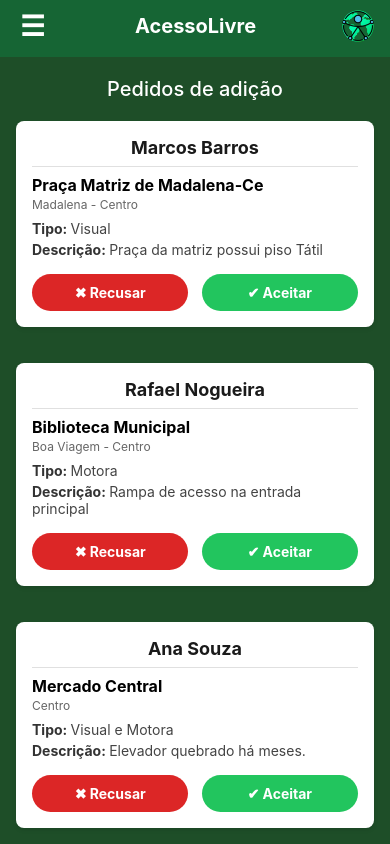
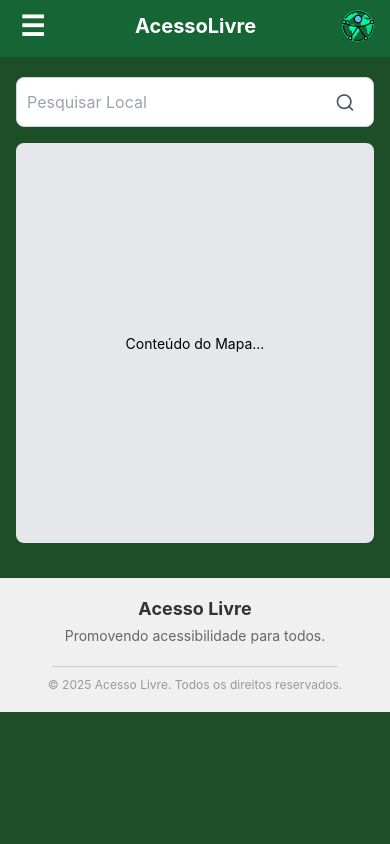
Before and after one commit to Erlanoep13/AcessoLivre-Mobile, a React Native app: screen / in a window 390 px wide. Built offline with nearby package versions, Linux system fonts and the light colour scheme.

Commit message:
feat:Barra de pesquisa e página para o mapa

```diff
--- a/App.jsx
+++ b/App.jsx
@@ -5,19 +5,22 @@ import { SafeAreaProvider } from 'react-native-safe-area-context';
 // Importe as páginas que acabamos de criar
 import { LoginPage } from './src/pages/User/LoginPage';
 import { AddRequestPage } from './src/pages/Admin/AddRequestPage';
+import { MapPage } from './src/pages/User/MapPage';
 
 export default function App() {
   return (
     <SafeAreaProvider>
-      <View style={styles.container}>
+    <View style={styles.container}>
 
         {/* --- TESTE AQUI --- */}
         {/* Descomente a linha da página que você quer ver */}
 
-        {/* <LoginPage /> */}
-        <AddRequestPage />
+        {/* <LoginPage />
 
-      </View>
+        <AddRequestPage /> */}
+        <MapPage />
+
+    </View>
     </SafeAreaProvider>
   );
 }
--- a/package.json
+++ b/package.json
@@ -9,7 +9,7 @@
     "web": "expo start --web"
   },
   "dependencies": {
-    "expo": "~54.0.23",
+    "expo": "^54.0.25",
     "expo-status-bar": "~3.0.8",
     "express": "^5.1.0",
     "react": "19.1.0",
--- /dev/null
+++ b/src/components/SearchBar.jsx
@@ -0,0 +1,111 @@
+import React, { useState } from 'react';
+import { View, TextInput, TouchableOpacity, StyleSheet, Text } from 'react-native';
+import { Feather } from '@expo/vector-icons';
+
+export function SearchBar() {
+  const [texto, setTexto] = useState('');
+  const [mostrarResultados, setMostrarResultados] = useState(false);
+
+  const manipularTexto = (valor) => {
+    setTexto(valor);
+    // Só mostra o dropdown se tiver algo digitado
+    if (valor.length > 0) {
+      setMostrarResultados(true);
+    } else {
+      setMostrarResultados(false);
+    }
+  };
+
+  return (
+    <View style={styles.container}>
+
+      {/* Caixa do Input + Botão */}
+      <View style={styles.inputContainer}>
+        <TextInput
+          style={styles.input}
+          placeholder="Pesquisar Local"
+          placeholderTextColor="#9CA3AF"
+          value={texto}
+          onChangeText={manipularTexto}
+        />
+
+        <TouchableOpacity style={styles.searchButton}>
+          <Feather name="search" size={20} color="#4B5563" />
+        </TouchableOpacity>
+      </View>
+
+      {/* Lista de Resultados (Dropdown) */}
+      {mostrarResultados && (
+        <View style={styles.resultsDropdown}>
+          <TouchableOpacity>
+            <Text style={styles.resultItem}>Resultado Exemplo 1</Text>
+          </TouchableOpacity>
+          <TouchableOpacity>
+            <Text style={styles.resultItem}>Resultado Exemplo 2</Text>
+          </TouchableOpacity>
+          <TouchableOpacity>
+            <Text style={styles.resultItem}>Resultado Exemplo 3</Text>
+          </TouchableOpacity>
+        </View>
+      )}
+
+    </View>
+  );
+}
+
+const styles = StyleSheet.create({
+  container: {
+    width: '100%',
+    marginBottom: 16,
+    position: 'relative',
+    zIndex: 10,
+    paddingHorizontal: 16,
+  },
+  inputContainer: {
+    flexDirection: 'row',
+    alignItems: 'center',
+    backgroundColor: '#FFF',
+    borderRadius: 8,
+    borderWidth: 1,
+    borderColor: '#D1D5DB',
+    height: 50,
+    paddingHorizontal: 10,
+    elevation: 2,
+    shadowColor: '#000',
+    shadowOpacity: 0.05,
+    shadowRadius: 2,
+    shadowOffset: { width: 0, height: 1 },
+  },
+  input: {
+    flex: 1,
+    fontSize: 16,
+    color: '#000',
+    height: '100%',
+  },
+  searchButton: {
+    padding: 8,
+  },
+  resultsDropdown: {
+    position: 'absolute',
+    top: 55, // Logo abaixo do input
+    left: 16,
+    right: 16,
+    backgroundColor: '#FFF',
+    borderRadius: 8,
+    padding: 8,
+    zIndex: 20,
+    elevation: 5, // Sombra alta para ficar por cima do conteúdo
+    shadowColor: '#000',
+    shadowOpacity: 0.2,
+    shadowOffset: { width: 0, height: 4 },
+    shadowRadius: 6,
+  },
+  resultItem: {
+    paddingVertical: 12,
+    paddingHorizontal: 8,
+    fontSize: 14,
+    color: '#333',
+    borderBottomWidth: 1,
+    borderBottomColor: '#F3F4F6',
+  }
+});
--- /dev/null
+++ b/src/pages/User/MapPage.jsx
@@ -0,0 +1,69 @@
+import React from 'react';
+import { View, Text, ScrollView, StyleSheet } from 'react-native';
+
+// CORREÇÃO AQUI:
+// Usamos ../../ para sair de 'User' e sair de 'pages', chegando em 'src'
+import { Navbar } from '../../components/Navbar';
+import { SearchBar } from '../../components/SearchBar';
+import { Footer } from '../../components/Footer';
+
+export function MapPage() {
+  return (
+    <View style={styles.container}>
+
+      {/* 2. MOSTRANDO A NAVBAR (Fica fixa no topo) */}
+      <Navbar />
+
+      {/* 3. ÁREA DE ROLAGEM (Conteúdo + Footer) */}
+      {/* O ScrollView permite rolar a tela se o conteúdo for grande */}
+      <ScrollView style={styles.scrollContainer}>
+
+        {/* Espaço para separar a barra de pesquisa do topo */}
+        <View style={styles.spacing}>
+          <SearchBar />
+        </View>
+
+        <View style={styles.content}>
+
+          {/* Exemplo de caixa de conteúdo para testar o scroll */}
+          <View style={styles.placeholderBox}>
+            <Text>Conteúdo do Mapa...</Text>
+          </View>
+
+
+        </View>
+
+        {/* 4. MOSTRANDO O FOOTER (Fica no final da rolagem) */}
+        <Footer />
+
+      </ScrollView>
+
+    </View>
+  );
+}
+
+const styles = StyleSheet.create({
+  container: {
+    flex: 1, // Ocupa a tela toda
+    backgroundColor: '#1e4e28', // Cor de fundo cinza bem clarinho
+  },
+  scrollContainer: {
+    flex: 1,
+  },
+  spacing: {
+    marginTop: 20, // Dá um respiro entre a Navbar e a Barra de Pesquisa
+  },
+  content: {
+    paddingHorizontal: 16,
+    marginBottom: 20,
+  },
+
+  placeholderBox: {
+    height: 400,
+    backgroundColor: '#E5E7EB',
+    borderRadius: 8,
+    marginBottom: 15,
+    justifyContent: 'center',
+    alignItems: 'center',
+  }
+});
```
Also changed, not shown: 1 other file (tests, documents, lock files or other folders).
